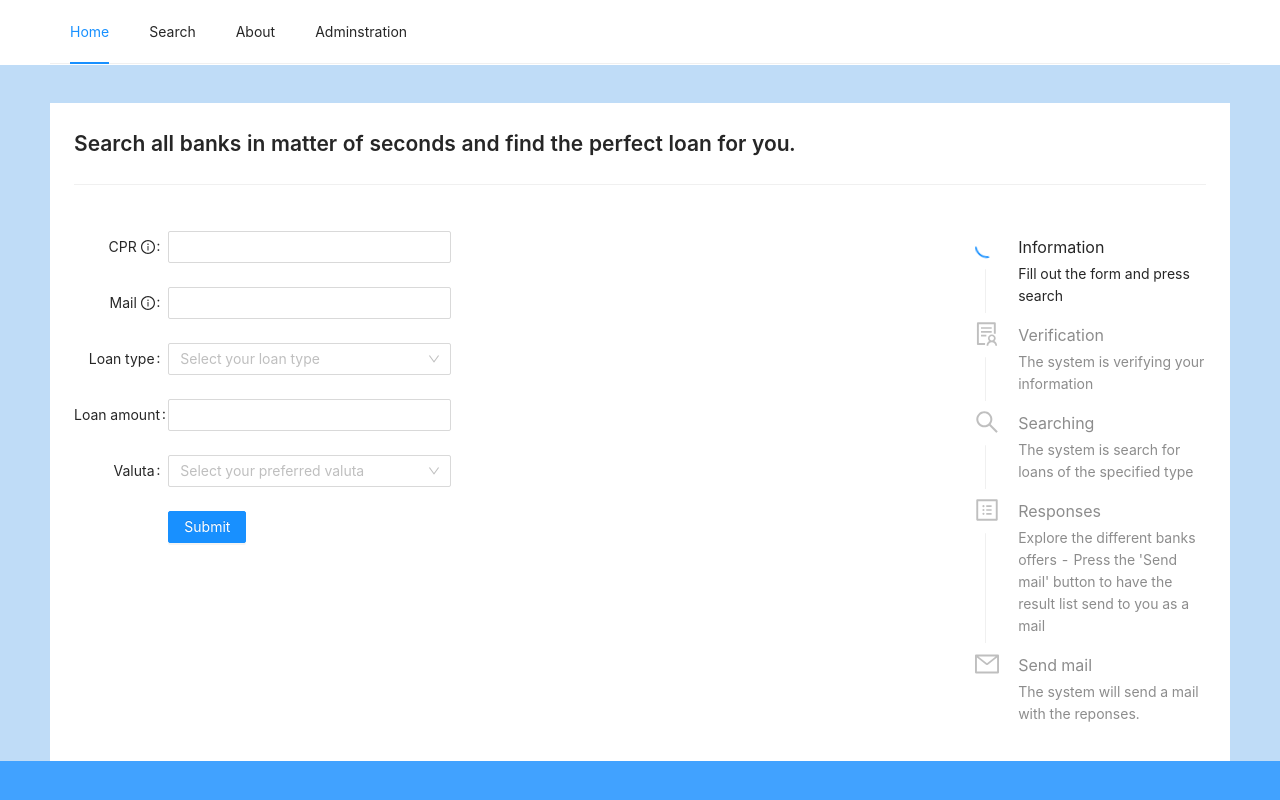
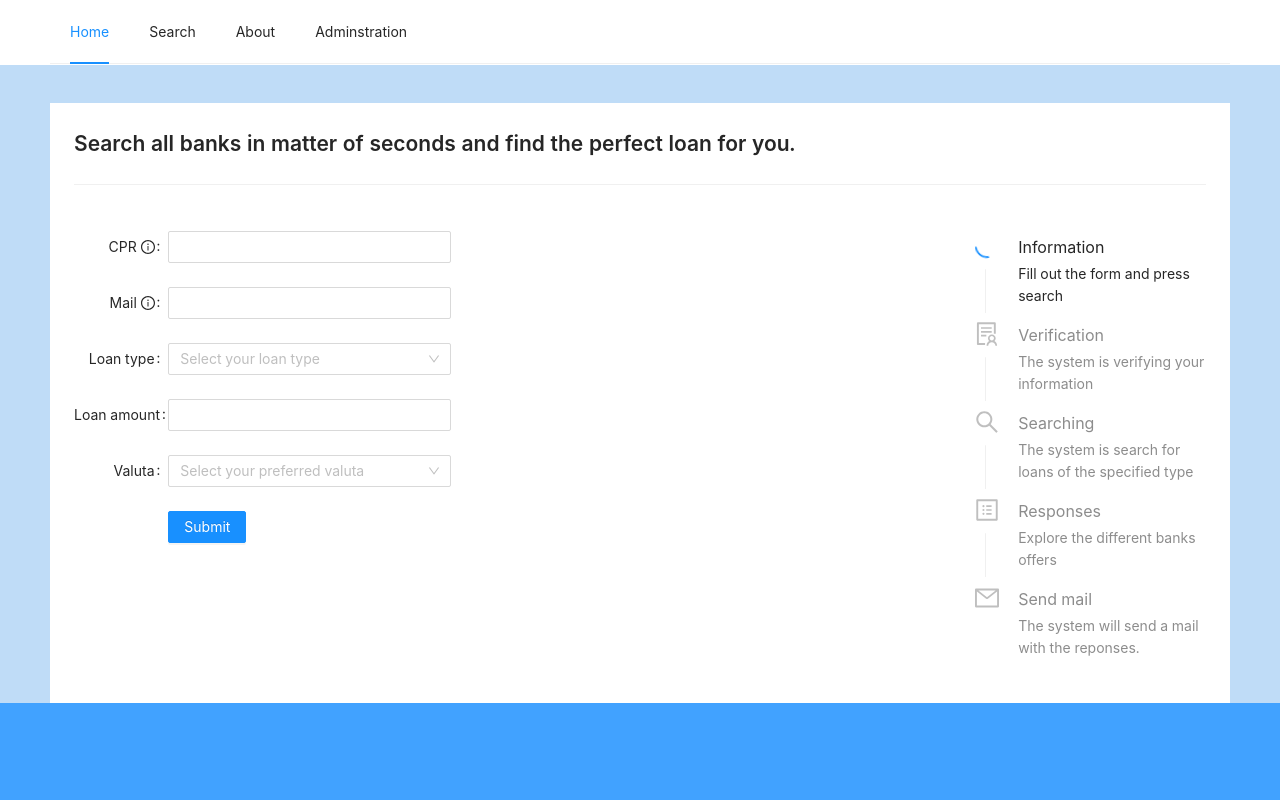
Before and after one commit to JesperRusbjerg/team7ExamProject, a React (Create React App) app in the folder customerApplication/: page /search in a window 1280 px wide. Built offline with nearby package versions, Linux system fonts and the light colour scheme.

Commit message:
Updated CustomerApplication

```diff
--- a/customerApplication/src/App.js
+++ b/customerApplication/src/App.js
@@ -21,7 +21,7 @@ const App = () => {
             <Menu.Item key='1' onClick={() => { setSelectedTab('1') }}><NavLink exact activeClassName="active" to="/">Home</NavLink></Menu.Item>
             <Menu.Item key='2' onClick={() => { setSelectedTab('2') }}><NavLink exact activeClassName="active" to="/search">Search</NavLink></Menu.Item>
             <Menu.Item key='3' onClick={() => { setSelectedTab('3') }}><NavLink exact activeClassName="active" to="/about">About</NavLink></Menu.Item>
-            <Menu.Item key='4' onClick={() => { setSelectedTab('1') }} style={{ float: 'right' }}><a href="https://www.google.com/" target="_blank" rel="noreferrer">Adminstration</a></Menu.Item>
+            <Menu.Item key='4' onClick={() => { setSelectedTab('1') }} style={{ float: 'right' }}><a href="https://team7-adminstrator.netlify.app/" target="_blank" rel="noreferrer">Adminstration</a></Menu.Item>
           </Menu>
         </Header>
         <Content className='site-layout-background' style={{ padding: '38.8px 50px 0px 50px', marginTop: 64 }}>
--- a/customerApplication/src/javascript/pages/Search.js
+++ b/customerApplication/src/javascript/pages/Search.js
@@ -1,5 +1,5 @@
 import { useState, useEffect } from 'react';
-import { Row, Col, Form, Input, Button, Select, Steps } from 'antd';
+import { Row, Col, Form, Input, Button, Select, Steps, Table } from 'antd';
 import { FormOutlined, SolutionOutlined, SearchOutlined, ProfileOutlined, MailOutlined, LoadingOutlined } from '@ant-design/icons';
 import LabelWithInfo from '../components/LabelWithInfo.js';
 import PageHeader from '../components/PageHeader.js';
@@ -40,7 +40,7 @@ const Search = () => {
       step: 4,
       status: 'wait',
       title: 'Responses',
-      description: 'Explore the different banks offers - Press the \'Send mail\' button to have the result list send to you as a mail',
+      description: 'Explore the different banks offers',
       icon: <ProfileOutlined />
     },
     {
@@ -57,6 +57,7 @@ const Search = () => {
   const [information, setInformation] = useState(initInformation);
   const [activeStep, setActiveStep] = useState(1);
   const [validationResult, setValidationResult] = useState();
+  const [loans, setLoans] = useState([]);
 
   useEffect(() => {
     let temp = [...steps];
@@ -90,7 +91,18 @@ const Search = () => {
     setTimeout(() => {
       if (result.validation) {
         setActiveStep(3);
-        // TODO: Search for loans
+        setTimeout(() => {
+          const loansData = facade.searchForLoans(data);
+          setActiveStep(4);
+          setTimeout(() => {
+            setLoans(loansData);
+            setActiveStep(5);
+            setTimeout(() => {
+              facade.sendMail(data, loansData);
+              setActiveStep(6);
+            }, 2000);
+          }, 2000);
+        }, 5000);
       } else {
         setActiveStep(1);
         setValidationResult(result);
@@ -102,13 +114,37 @@ const Search = () => {
     setValidationResult(undefined);
   };
 
+  const renderContent = () => {
+    if (loans.length > 0) {
+      const columns = [
+        {
+          title: 'Bank',
+          dataIndex: 'bankName',
+          key: 'bankName',
+        },
+        {
+          title: 'Initial payment',
+          dataIndex: 'initialPayment',
+          key: 'initialPayment',
+        },
+        {
+          title: 'Interest',
+          dataIndex: 'interest',
+          key: 'interest',
+        },
+        {
+          title: 'Action',
+          key: 'action',
+          render: () => (
+            <a>Redirect</a>
+          ),
+        },
+      ];
       return (
-    <div className='site-layout' style={{ padding: 24, minHeight: 600 }}>
-      <PageHeader title="Search all banks in matter of seconds and find the perfect loan for you." />
-      <AlertBanner validationResult={validationResult} resetValidationResult={resetValidationResult} />
-      <br />
-      <Row wrap={false}>
-        <Col span={12}>
+        <Table dataSource={loans} columns={columns} />
+      );
+    } else {
+      return (
         <Form labelCol={{ span: 4 }} wrapperCol={{ span: 12 }} name='basic' initialValues={{ remember: true }} onFinish={submitInformation} requiredMark={false} >
           <Form.Item label={<LabelWithInfo title='CPR' description='We do not save or share your CPR but only use it for retrieving your credit score!' />} name='cpr' rules={[{ required: true, message: 'Please input your CPR!' }]} >
             <Input disabled={!steps[0].active} />
@@ -143,9 +179,21 @@ const Search = () => {
               </Button>
           </Form.Item>
         </Form >
+      );
+    }
+  }
+
+  return (
+    <div className='site-layout' style={{ padding: 24, minHeight: 600 }}>
+      <PageHeader title="Search all banks in matter of seconds and find the perfect loan for you." />
+      <AlertBanner validationResult={validationResult} resetValidationResult={resetValidationResult} />
+      <br />
+      <Row wrap={false}>
+        <Col span={12}>
+          {renderContent()}
         </Col>
         <Col span={5} offset={7}>
-          <Steps direction='vertical' current={steps.filter(step => step.active)[0].step}>
+          <Steps direction='vertical'>
             {steps.map(step => <Step key={step.step} status={step.status} title={step.title} description={step.description} icon={step.active ? <LoadingOutlined /> : step.icon} />)}
           </Steps>
         </Col>
--- a/customerApplication/src/javascript/scripts/facade.js
+++ b/customerApplication/src/javascript/scripts/facade.js
@@ -6,8 +6,39 @@ function apiFacade() {
     return inputValidator(information)
   }
 
+  const searchForLoans = (information) => {
+    // Fetch here...
+    const data = [
+      {
+        "uid": "911a1211-6940-4dcb-9a5f-54c5f9a2e430",
+        "bankName": "Bankster",
+        "initialPayment": information.amount,
+        "interest": information.amount / 10000
+      },
+      {
+        "uid": "911a1211-6940-4dcb-9a5f-54c5f9a2e430",
+        "bankName": "DueBank",
+        "initialPayment": information.amount,
+        "interest": information.amount / 1000
+      },
+      {
+        "uid": "911a1211-6940-4dcb-9a5f-54c5f9a2e430",
+        "bankName": "JezperBank",
+        "initialPayment": information.amount,
+        "interest": information.amount / 100
+      }
+    ];
+    return data;
+  }
+
+  const sendMail = (information, loans) => {
+    console.log("Mail 'has' been sent!", information, loans);
+  }
+
   return {
     validateInput,
+    searchForLoans,
+    sendMail,
   }
 }
 const facade = apiFacade();
```
Lines whose indentation alone changed are shown as unchanged.
